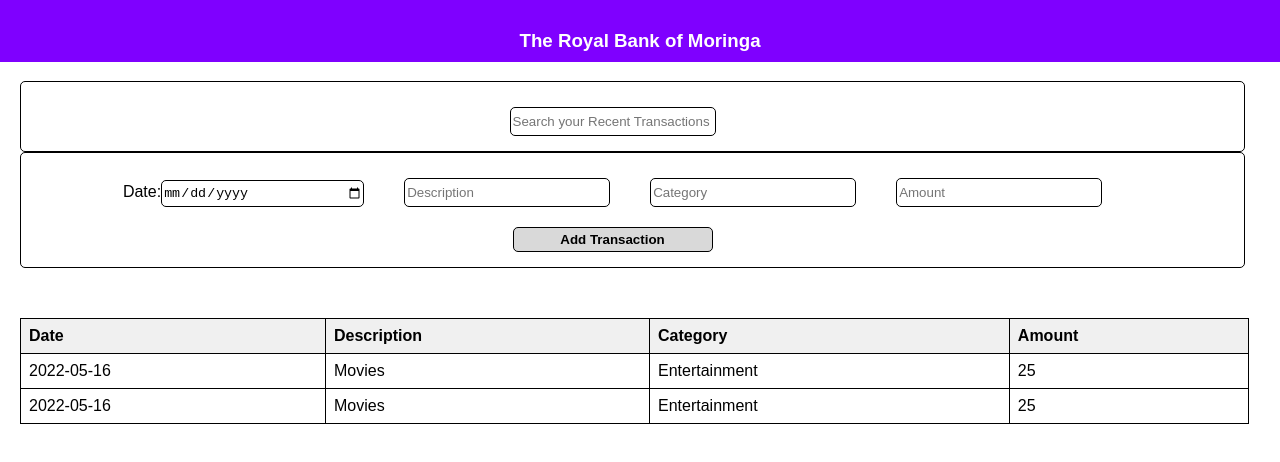
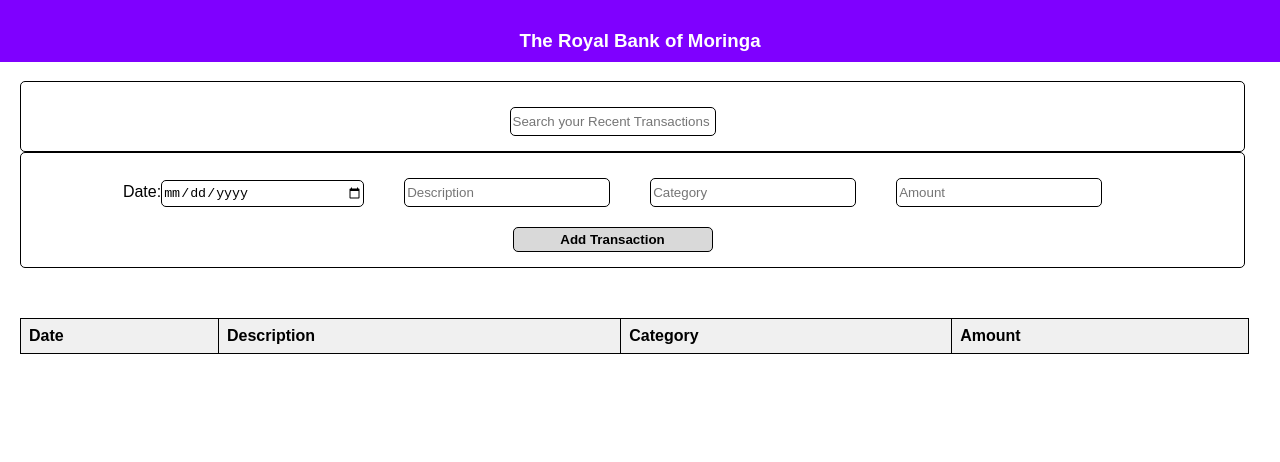
Before and after one commit to Neema-Charity/Neema-Phase-2-Week-1-Code-Challenge-Bank-of-Flatiron, a React (Create React App) app: page / in a window 1280 px wide. Shown: the top 462 px of the page. Built offline with nearby package versions, Linux system fonts and the light colour scheme.

Commit message:
fix search

```diff
--- a/src/components/Form.js
+++ b/src/components/Form.js
@@ -1,8 +1,12 @@
-import React, { useState } from 'react';
+import React, { useState, useEffect } from 'react';
 import "./Form.css";
 
 function Form() {
-  const [transaction, setTransaction] = useState([]);
+  const storedTransactions = localStorage.getItem("transactions");
+  const initialTransactions = storedTransactions ? JSON.parse(storedTransactions) : [];
+
+  const [transaction, setTransaction] = useState(initialTransactions);
+
   const [formData, setFormData] = useState({
     date: "",
     description: "",
@@ -32,12 +36,14 @@ function Form() {
   }
 
   const [searchTerm, setSearchTerm] = useState("");
-  const filteredTransactions = searchTerm
-  ? transaction.filter((transaction) =>
-      transaction.description.toLowerCase().includes(searchTerm.toLowerCase())
-    )
 
-  : transaction;
+  const filteredTransactions = transaction.filter((transaction) =>
+    transaction.description.toLowerCase().includes(searchTerm.toLowerCase())
+  );
+
+  useEffect(() => {
+    localStorage.setItem("transactions", JSON.stringify(transaction));
+  }, [transaction]);
 
   return (
     <div>
@@ -102,18 +108,7 @@ function Form() {
             </tr>
           </thead>
           <tbody>
-            <tr key="initial">
-              <td>2022-05-16</td>
-              <td>Movies</td>
-              <td>Entertainment</td>
-              <td>25</td>
-            </tr>
-            <tr key="second">
-              <td>2022-05-16</td>
-              <td>Movies</td>
-              <td>Entertainment</td>
-              <td>25</td>
-            </tr>
+
             {filteredTransactions.map(({ date, description, category, amount }, index) => (
               <tr key={index}>
                 <td>{date}</td>
```
